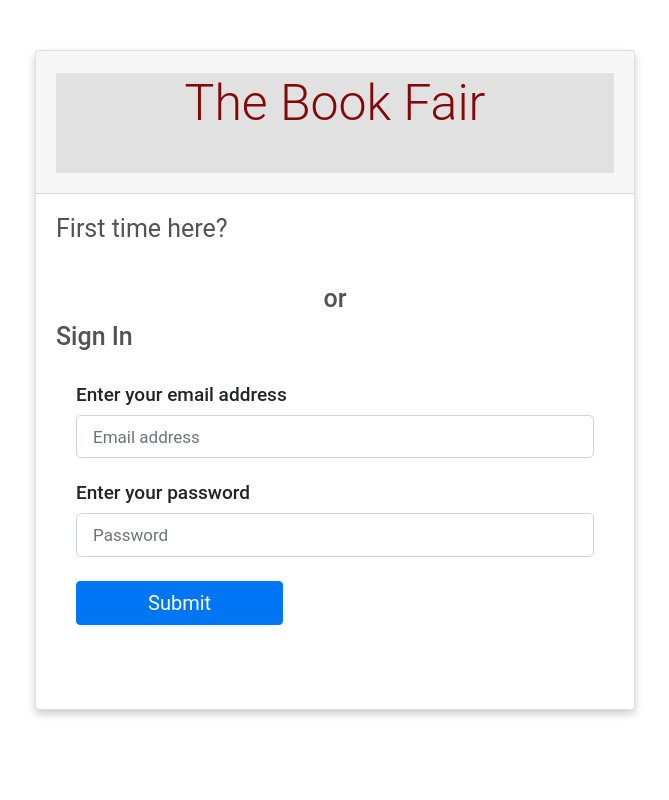
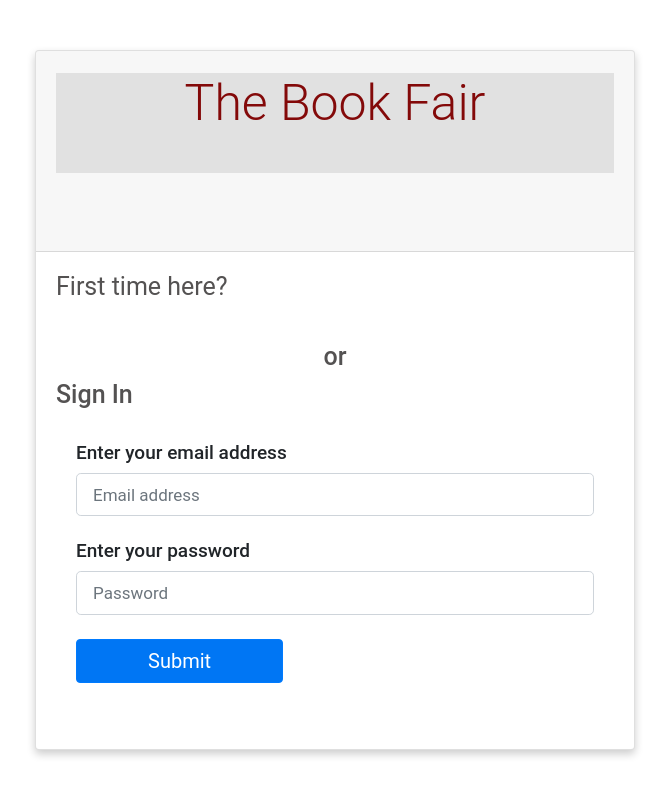
Before and after one commit to saarikabhasi/CS50-project1, a Flask app: page / in a window 1280 px wide. Shown: the whole page, without its empty margins (285-954 px from the left). Run offline with Flask 2, Linux system fonts and the light colour scheme; some libraries are stand-ins or nearby versions.

Commit message:
login & register page card height trial1

```diff
--- a/static/css/main.css
+++ b/static/css/main.css
@@ -76,6 +76,7 @@ div#signIn{
     margin-top: 50px;
     margin-bottom: 0px;
     clear: both;
+    height: 700px;
 }
 #signIn h2{
     color: rgb(84, 82, 82);
@@ -121,6 +122,7 @@ div#register{
     margin-top: 50px;
     margin-bottom: 50px;
     clear: both;
+
 }
 
 #register input{
```
